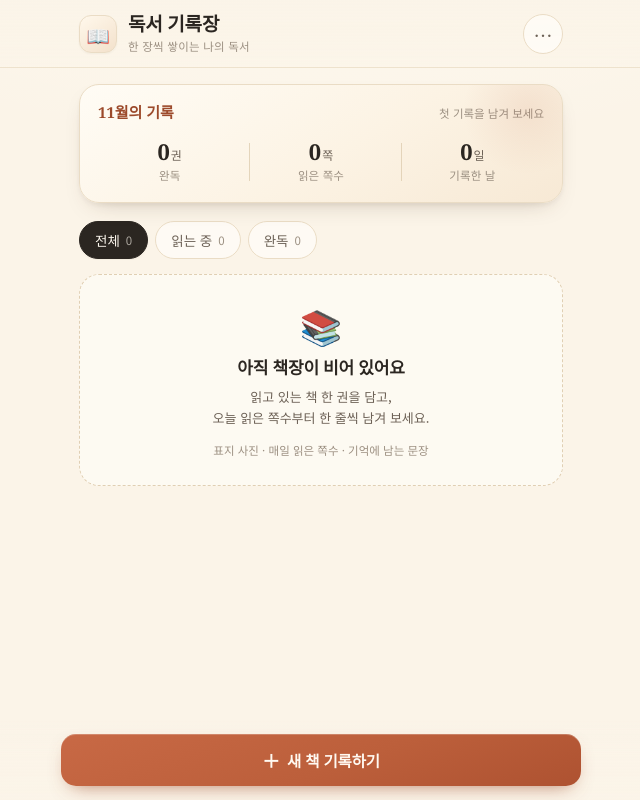
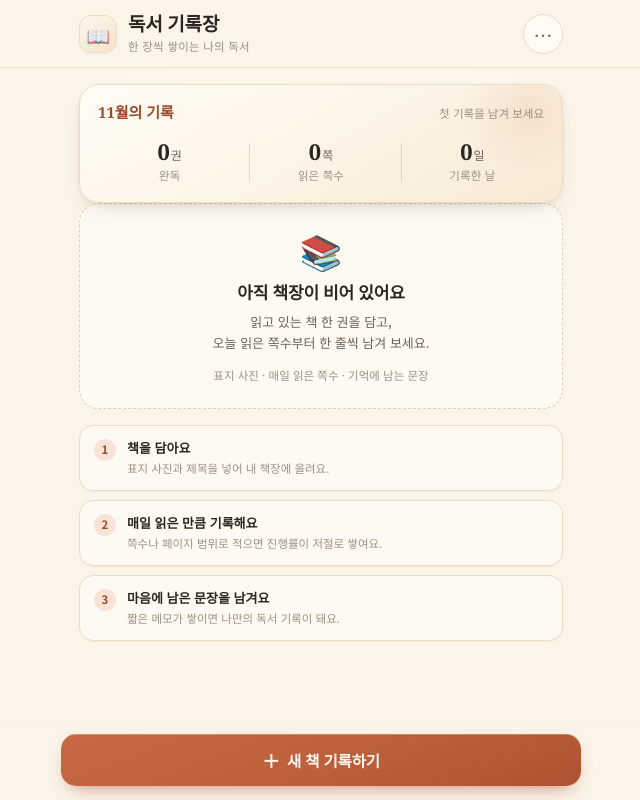
Before and after one commit to yunyun2124/Study-mission, a plain HTML site: page reading/index.html in a window 1280 px wide. Shown: the whole page, without its empty margins (319-959 px from the left). Drawn offline with Linux system fonts and the light colour scheme.

Commit message:
독서 기록장: 빈 책장 안내(3단계 가이드) 추가, 탭 정리

```diff
--- a/reading/index.html
+++ b/reading/index.html
@@ -207,14 +207,28 @@ input,textarea,select{font-family:inherit;font-size:16px;color:var(--ink)}
 .mini-text b{font-weight:700;color:var(--ink-2)}
 
 /* 빈 상태 */
-.empty{
-  text-align:center;padding:34px 16px 26px;border-radius:20px;
+.empty{text-align:center;padding:0}
+.empty-card{
+  text-align:center;padding:30px 18px 24px;border-radius:20px;
   background:rgba(255,253,248,.6);border:1px dashed var(--line-2);
 }
 .empty .art{font-size:34px;line-height:1;margin-bottom:12px;filter:saturate(.75)}
 .empty h3{font-size:17px;font-weight:600;margin-bottom:6px}
 .empty p{font-size:13px;color:var(--ink-2);line-height:1.6}
 .empty .hint-line{font-size:11.5px;color:var(--ink-3);margin-top:12px}
+.guide{margin-top:16px;display:flex;flex-direction:column;gap:9px;text-align:left}
+.guide-step{
+  display:flex;gap:11px;align-items:flex-start;
+  background:rgba(255,253,248,.7);border:1px solid var(--line);
+  border-radius:14px;padding:12px 14px;box-shadow:var(--shadow-sm);
+}
+.guide-step .num{
+  flex:0 0 auto;width:22px;height:22px;border-radius:50%;
+  background:var(--terra-soft);color:var(--terra-deep);
+  font-size:11.5px;font-weight:700;display:grid;place-items:center;margin-top:1px;
+}
+.guide-step b{display:block;font-size:13px;font-weight:600;color:var(--ink)}
+.guide-step p{font-size:11.5px;color:var(--ink-3);line-height:1.55;margin-top:2px}
 
 /* ---------- 하단 버튼 ---------- */
 .bottom-bar{
@@ -527,7 +541,7 @@ input,textarea,select{font-family:inherit;font-size:16px;color:var(--ink)}
           <input type="file" id="coverInput" accept="image/*" hidden />
         </label>
         <div class="cover-edit-side">
-          <p>휴대폰 사진첩에서 표지를 고르거나, 책을 찍어 넣어도 좋아요.<br />사진은 400px로 줄여서 <b>이 기기 안에만</b> 저장돼요.</p>
+          <p>휴대폰 사진첩에서 표지를 고르거나, 책을 찍어 넣어도 좋아요. <br />사진은 400px로 줄여서 <b>이 기기 안에만</b> 저장돼요.</p>
           <button type="button" class="link-btn" id="coverClear" hidden>사진 지우기</button>
         </div>
       </div>
@@ -903,20 +917,31 @@ input,textarea,select{font-family:inherit;font-size:16px;color:var(--ink)}
 
     var shelf = $("#shelf");
     var empty = $("#emptyState");
+    $("#filterTabs").hidden = db.books.length === 0;
 
     if (!list.length){
       shelf.innerHTML = "";
       shelf.hidden = true;
       empty.hidden = false;
       if (!db.books.length){
-        empty.innerHTML = '<div class="art" aria-hidden="true">📚</div>' +
-          '<h3>아직 책장이 비어 있어요</h3>' +
-          '<p>읽고 있는 책 한 권을 담고,<br />오늘 읽은 쪽수부터 한 줄씩 남겨 보세요.</p>' +
-          '<p class="hint-line">표지 사진 · 매일 읽은 쪽수 · 기억에 남는 문장</p>';
+        empty.innerHTML =
+          '<div class="empty-card">' +
+            '<div class="art" aria-hidden="true">📚</div>' +
+            '<h3>아직 책장이 비어 있어요</h3>' +
+            '<p>읽고 있는 책 한 권을 담고,<br />오늘 읽은 쪽수부터 한 줄씩 남겨 보세요.</p>' +
+            '<p class="hint-line">표지 사진 · 매일 읽은 쪽수 · 기억에 남는 문장</p>' +
+          '</div>' +
+          '<div class="guide">' +
+            '<div class="guide-step"><span class="num">1</span><div><b>책을 담아요</b><p>표지 사진과 제목을 넣어 내 책장에 올려요.</p></div></div>' +
+            '<div class="guide-step"><span class="num">2</span><div><b>매일 읽은 만큼 기록해요</b><p>쪽수나 페이지 범위로 적으면 진행률이 저절로 쌓여요.</p></div></div>' +
+            '<div class="guide-step"><span class="num">3</span><div><b>마음에 남은 문장을 남겨요</b><p>짧은 메모가 쌓이면 나만의 독서 기록이 돼요.</p></div></div>' +
+          '</div>';
       } else {
-        empty.innerHTML = '<div class="art" aria-hidden="true">🔖</div>' +
+        empty.innerHTML = '<div class="empty-card">' +
+          '<div class="art" aria-hidden="true">🔖</div>' +
           '<h3>' + (ui.filter === "done" ? "완독한 책이 아직 없어요" : "읽는 중인 책이 없어요") + '</h3>' +
-          '<p>다른 탭에서 책을 확인해 보세요.</p>';
+          '<p>다른 탭에서 책을 확인해 보세요.</p>' +
+        '</div>';
       }
       return;
     }
```
